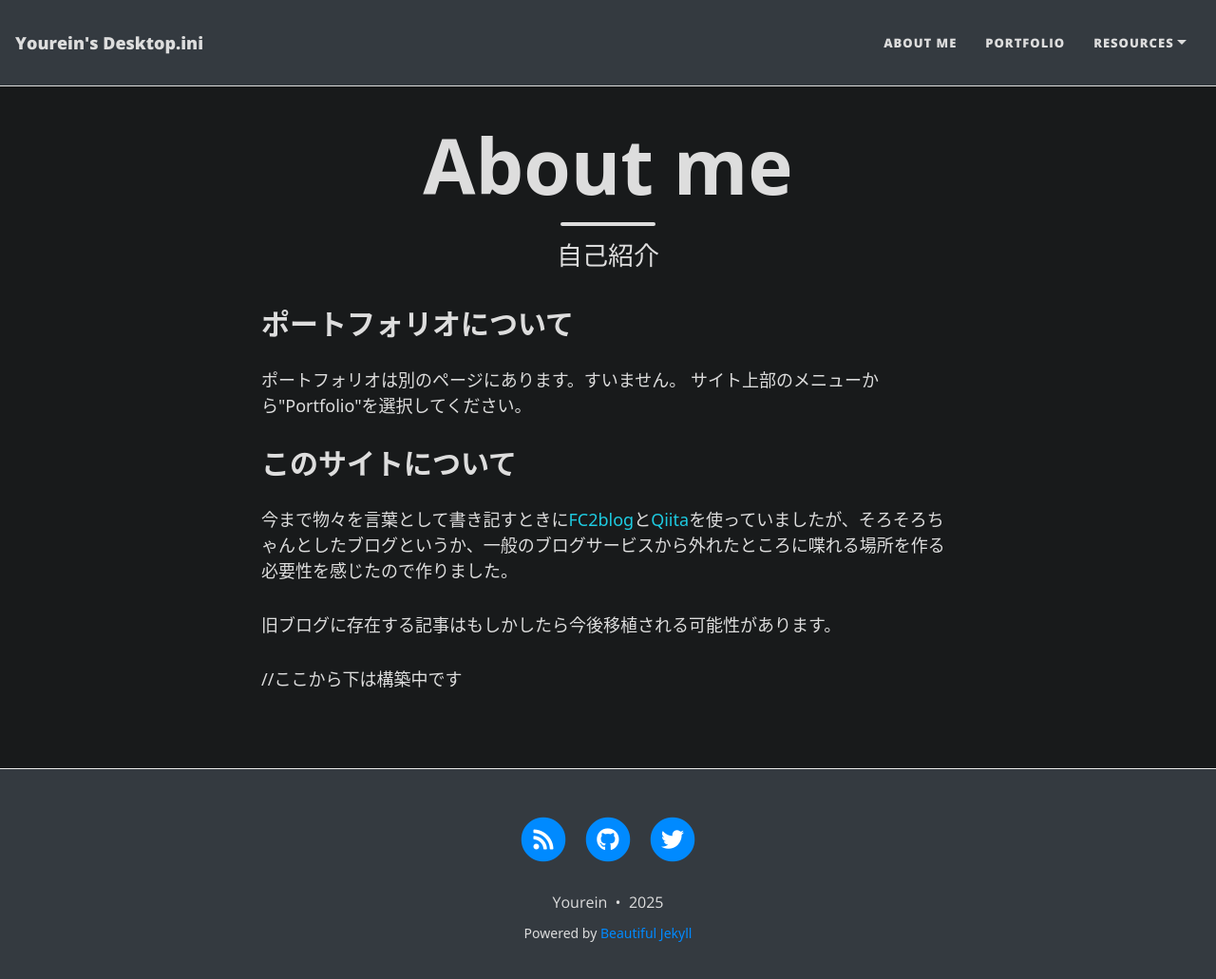
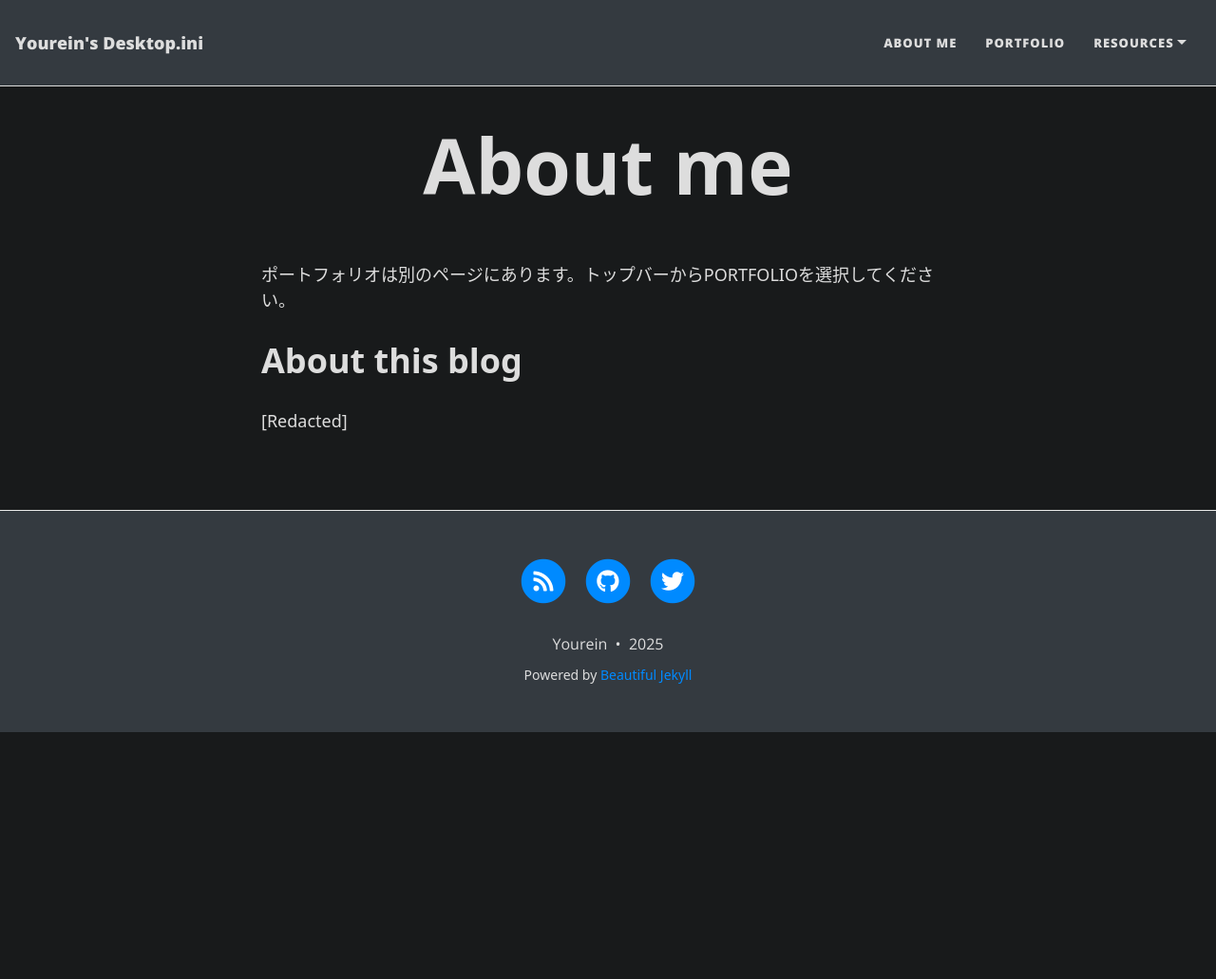
Before and after one commit to Yourein/Yourein.github.io, a Jekyll site: the page built from aboutme.md, in a window 1280 px wide and 1043 px high. Shown: the top 1031 px of the window at 95% size. Built offline with Jekyll 4.4.1, drawn with Linux system fonts in a browser that asks for light colours; nearby versions of some CDN libraries.

Commit message:
Redacted

```diff
--- a/aboutme.md
+++ b/aboutme.md
@@ -1,18 +1,10 @@
 ---
 layout: page
 title: About me
-subtitle: 自己紹介
 ---
 
-## ポートフォリオについて
+ポートフォリオは別のページにあります。トップバーからPORTFOLIOを選択してください。
 
-ポートフォリオは別のページにあります。すいません。
-サイト上部のメニューから"Portfolio"を選択してください。
+# About this blog
 
-## このサイトについて
-
-今まで物々を言葉として書き記すときに[FC2blog](http://youreingaming.blog.fc2.com)と[Qiita](https://qiita.com/Yourein)を使っていましたが、そろそろちゃんとしたブログというか、一般のブログサービスから外れたところに喋れる場所を作る必要性を感じたので作りました。
-
-旧ブログに存在する記事はもしかしたら今後移植される可能性があります。
-
-//ここから下は構築中です
+\[Redacted\]
```
Also changed, not shown: portfolio.md (+5 -28 lines).
